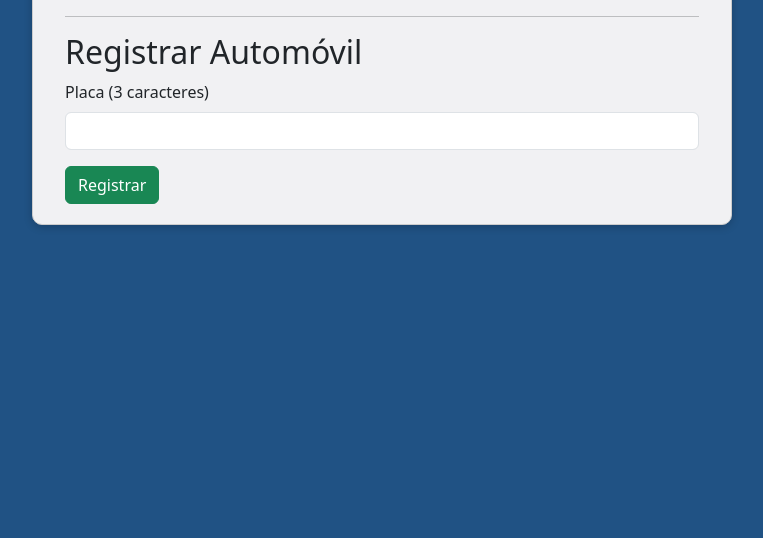
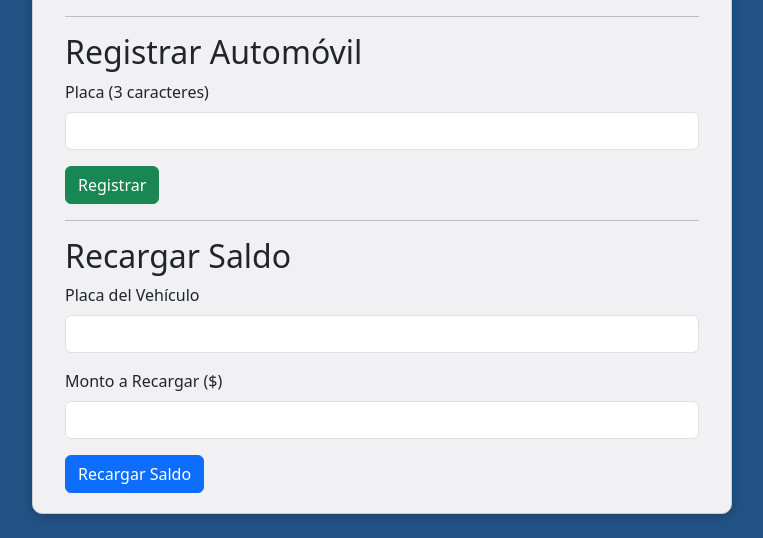
Before and after one commit to alfadestruc17/ARDUINO, a Flask app: page / in a window 1280 px wide. Shown: the part 1034-1572 px from the top of the page, without its empty margins (258-1021 px from the left). Before the commit the page ends 1261 px from the top, so only its background shows below. Run offline with Flask 3, Linux system fonts and the light colour scheme; data comes from the database, SQL or seed files in the repository.

Commit message:
actualizar saldo o recargar

```diff
--- a/app.py
+++ b/app.py
@@ -102,18 +102,43 @@ def gen():
 def video_feed():
     return Response(gen(), mimetype='multipart/x-mixed-replace; boundary=frame')
 
-# 🚀 Nueva ruta para registrar autos
+#  ruta para registrar autos
 @app.route("/add_car", methods=["POST"])
 def add_car():
     placa = request.form.get("placa", "").strip().upper()
     if len(placa) != 3:
-        flash("❌ La placa debe tener exactamente 3 caracteres.", "danger")
+        flash(" La placa debe tener exactamente 3 caracteres.", "danger")
     else:
         try:
             db.registrar_automovil(placa, 50)  # saldo inicial 50
             flash(f"✅ Automóvil {placa} registrado con saldo inicial de 50.", "success")
         except Exception as e:
-            flash(f"❌ Error al registrar automóvil: {e}", "danger")
+            flash(f" Error al registrar automóvil: {e}", "danger")
+    return redirect(url_for("index"))
+
+#ruta para recargar saldo o actualizar saldo
+@app.route("/update_saldo", methods=["POST"])
+def update_saldo():
+    placa = request.form.get("placa", "").strip().upper()
+    try:
+        monto_recarga = float(request.form.get("nuevo_saldo", 0))
+        if monto_recarga <= 0:
+            flash(" El monto de recarga debe ser mayor a 0.", "danger")
+            return redirect(url_for("index"))
+
+        # Obtener el saldo actual
+        automoviles = db.obtener_automoviles()
+        auto = next((a for a in automoviles if a['placa'] == placa), None)
+        if auto is None:
+            flash(" No se encontró el vehículo con esa placa.", "danger")
+            return redirect(url_for("index"))
+        nuevo_saldo = auto['saldo'] + monto_recarga
+        db.actualizar_saldo(placa, nuevo_saldo)
+        flash(f"✅ Recarga exitosa para {placa}: +${monto_recarga}. Nuevo saldo: ${nuevo_saldo}", "success")
+    except ValueError:
+        flash(" El monto debe ser un número válido.", "danger")
+    except Exception as e:
+        flash(f" Error al recargar saldo: {e}", "danger")
     return redirect(url_for("index"))
 
 
--- a/templates/index.html
+++ b/templates/index.html
@@ -54,7 +54,7 @@
   <!-- Navbar -->
   <nav class="navbar navbar-expand-lg navbar-dark bg-dark">
     <div class="container-fluid">
-      <a class="navbar-brand" href="#">Talanguera</a>
+      <a class="navbar-brand" href="#">Talanquera</a>
       <button class="navbar-toggler" type="button" data-bs-toggle="collapse"
               data-bs-target="#navbarNav" aria-controls="navbarNav"
               aria-expanded="false" aria-label="Toggle navigation">
@@ -95,7 +95,7 @@
     <!-- Botones Talanguera -->
     <form method="post" action="{{ url_for('send') }}">
       <div class="mb-3">
-        <button name="action" value="open" class="btn btn-primary">Abrir Talanguera ({{ open_angle }}°)</button>
+        <button name="action" value="open" class="btn btn-primary">Abrir Talanquera ({{ open_angle }}°)</button>
         <button name="action" value="close" class="btn btn-secondary">Cerrar Talanguera ({{ closed_angle }}°)</button>
       </div>
       <div class="form-check mb-4">
@@ -135,6 +135,22 @@
       </div>
       <button type="submit" class="btn btn-success">Registrar</button>
     </form>
+
+    <hr>
+
+    <!-- Formulario Recargar Saldo -->
+    <h2>Recargar Saldo</h2>
+    <form method="post" action="{{ url_for('update_saldo') }}">
+      <div class="mb-3">
+        <label for="placa" class="form-label">Placa del Vehículo</label>
+        <input type="text" class="form-control" id="placa" name="placa" maxlength="3" required>
+      </div>
+      <div class="mb-3">
+        <label for="nuevo_saldo" class="form-label">Monto a Recargar ($)</label>
+        <input type="number" class="form-control" id="nuevo_saldo" name="nuevo_saldo" step="0.01" min="0.01" required>
+      </div>
+      <button type="submit" class="btn btn-primary">Recargar Saldo</button>
+    </form>
   </div>
 </body>
 </html>
```
